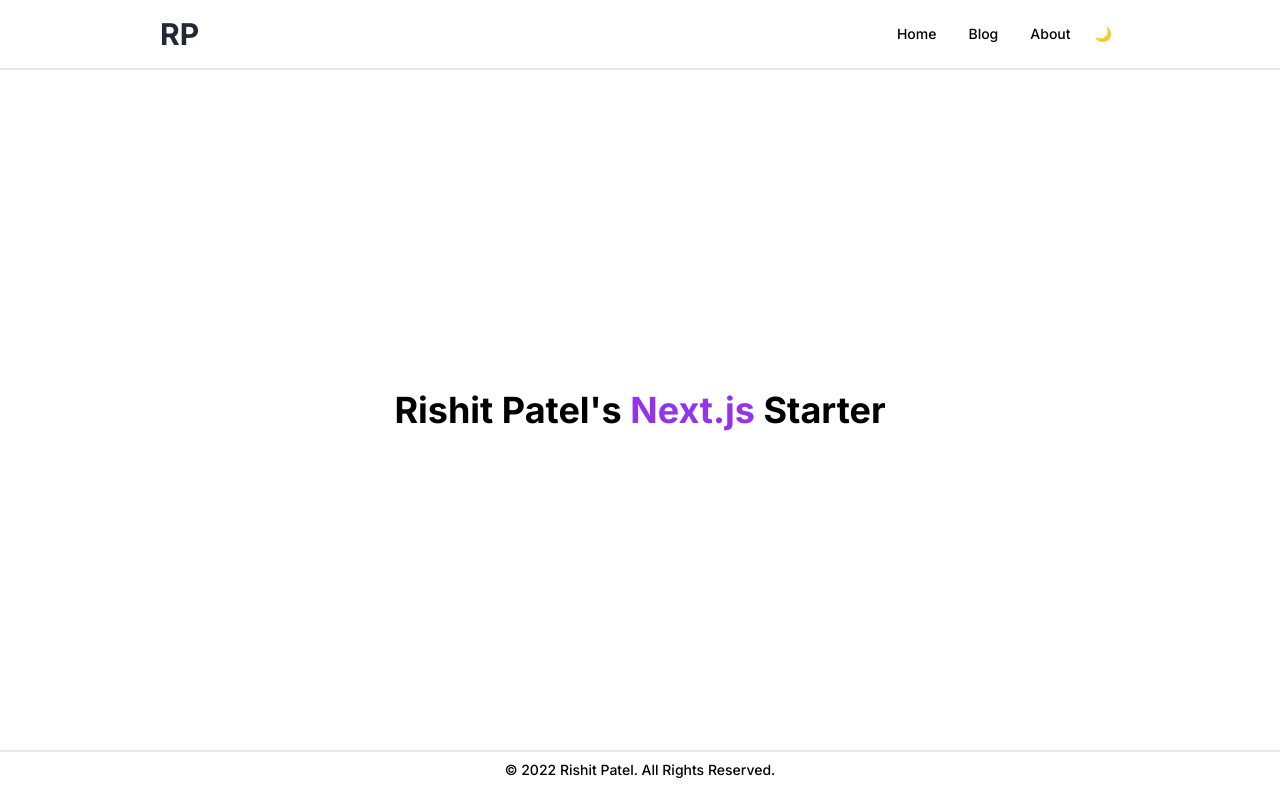
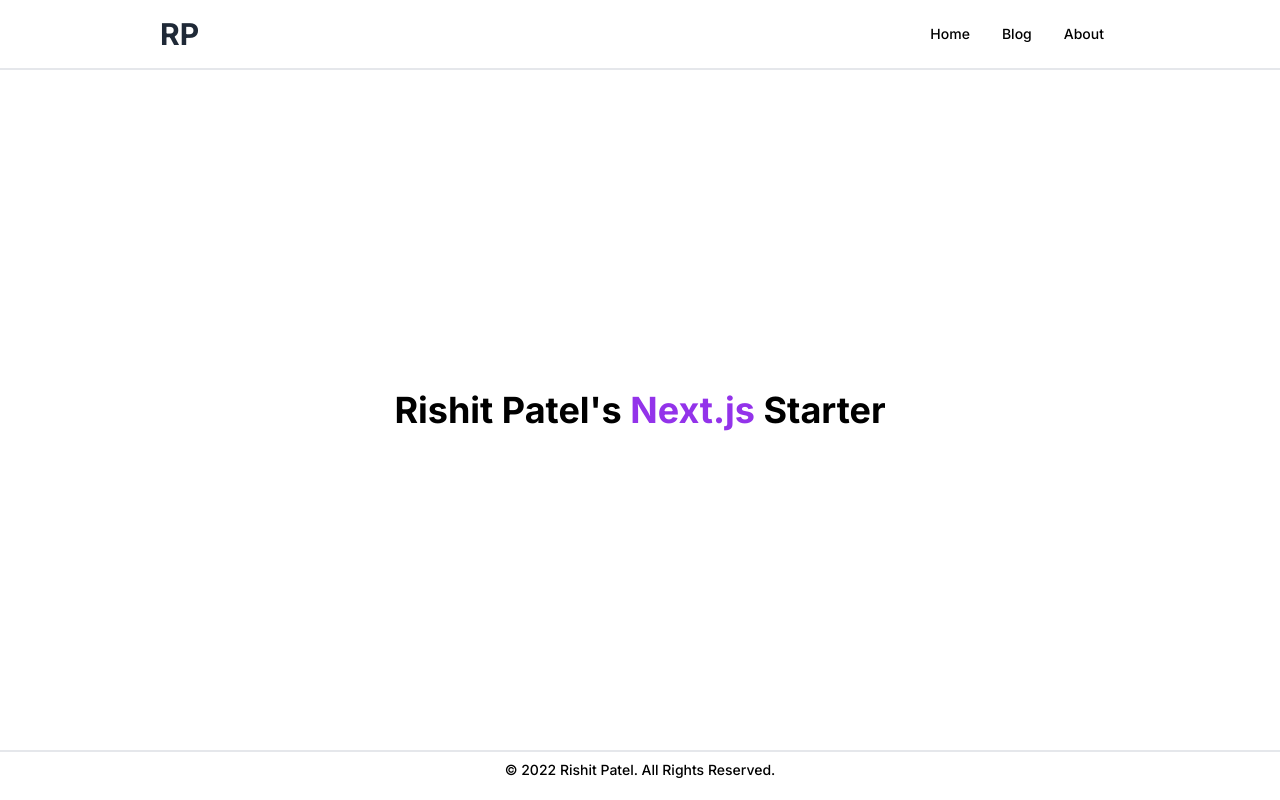
Before and after one commit to buffalomax7/Next.js_rp_starter, a Next.js app: page / in a window 1280 px wide. Built offline with nearby package versions, Linux system fonts and the light colour scheme.

Commit message:
Remove next-themes

```diff
--- a/package.json
+++ b/package.json
@@ -13,7 +13,6 @@
     "@next/codemod": "^13.1.1",
     "next": "^13.1.1",
     "next-sitemap": "^3.1.44",
-    "next-themes": "^0.2.1",
     "react": "^18.2.0",
     "react-dom": "^18.2.0",
     "react-gtm-module": "^2.0.11",
--- a/src/components/layout/navbar.js
+++ b/src/components/layout/navbar.js
@@ -1,52 +1,37 @@
-import { useTheme } from 'next-themes';
 import Link from 'next/link';
-import { useEffect, useState } from 'react';
 import { Container } from '../ui/containers';
 
 const Navbar = () => {
-  const { theme, setTheme } = useTheme();
-  const [mounted, setMounted] = useState(false);
-
-  useEffect(() => {
-    setMounted(true);
-  }, []);
-
   return (
     <nav className='py-4 border-b-2'>
       <Container className='flex justify-between items-center'>
         <div className='flex items-center '>
           <Link
             href='/'
-            className='text-2xl font-bold text-gray-800 hover:text-gray-700 dark:text-white dark:hover:text-gray-300 lg:text-3xl'>
-
-              RP
-
+            className='text-2xl font-bold text-gray-800 hover:text-gray-700 dark:text-white dark:hover:text-gray-300 lg:text-3xl'
+          >
+            RP
           </Link>
         </div>
         <div className='flex'>
-          <Link href='/' className='px-4 py-2 text-sm font-medium hover:font-bold'>
-
-              Home
-
+          <Link
+            href='/'
+            className='px-4 py-2 text-sm font-medium hover:font-bold'
+          >
+            Home
           </Link>
-          <Link href='/blog' className='px-4 py-2 text-sm font-medium hover:font-bold'>
-
-              Blog
-
+          <Link
+            href='/blog'
+            className='px-4 py-2 text-sm font-medium hover:font-bold'
+          >
+            Blog
           </Link>
-          <Link href='/about' className='px-4 py-2 text-sm font-medium hover:font-bold'>
-
-              About
-
+          <Link
+            href='/about'
+            className='px-4 py-2 text-sm font-medium hover:font-bold'
+          >
+            About
           </Link>
-          {mounted && (
-            <button
-              className='p-2 text-sm font-bold hover:font-bold'
-              onClick={() => setTheme(theme === 'dark' ? 'light' : 'dark')}
-            >
-              {theme === 'dark' ? '🔆' : '🌙'}
-            </button>
-          )}
         </div>
       </Container>
     </nav>
--- a/src/pages/_app.js
+++ b/src/pages/_app.js
@@ -1,4 +1,3 @@
-import { ThemeProvider } from 'next-themes';
 import { useEffect } from 'react';
 import TagManager from 'react-gtm-module';
 import '../styles/main.scss';
@@ -10,11 +9,7 @@
     }
   }, []);
 
-  return (
-    <ThemeProvider attribute='class' defaultTheme='system' enableSystem='true'>
-      <Component {...pageProps} />
-    </ThemeProvider>
-  );
+  return <Component {...pageProps} />;
 };
 
 export default MyApp;
```
